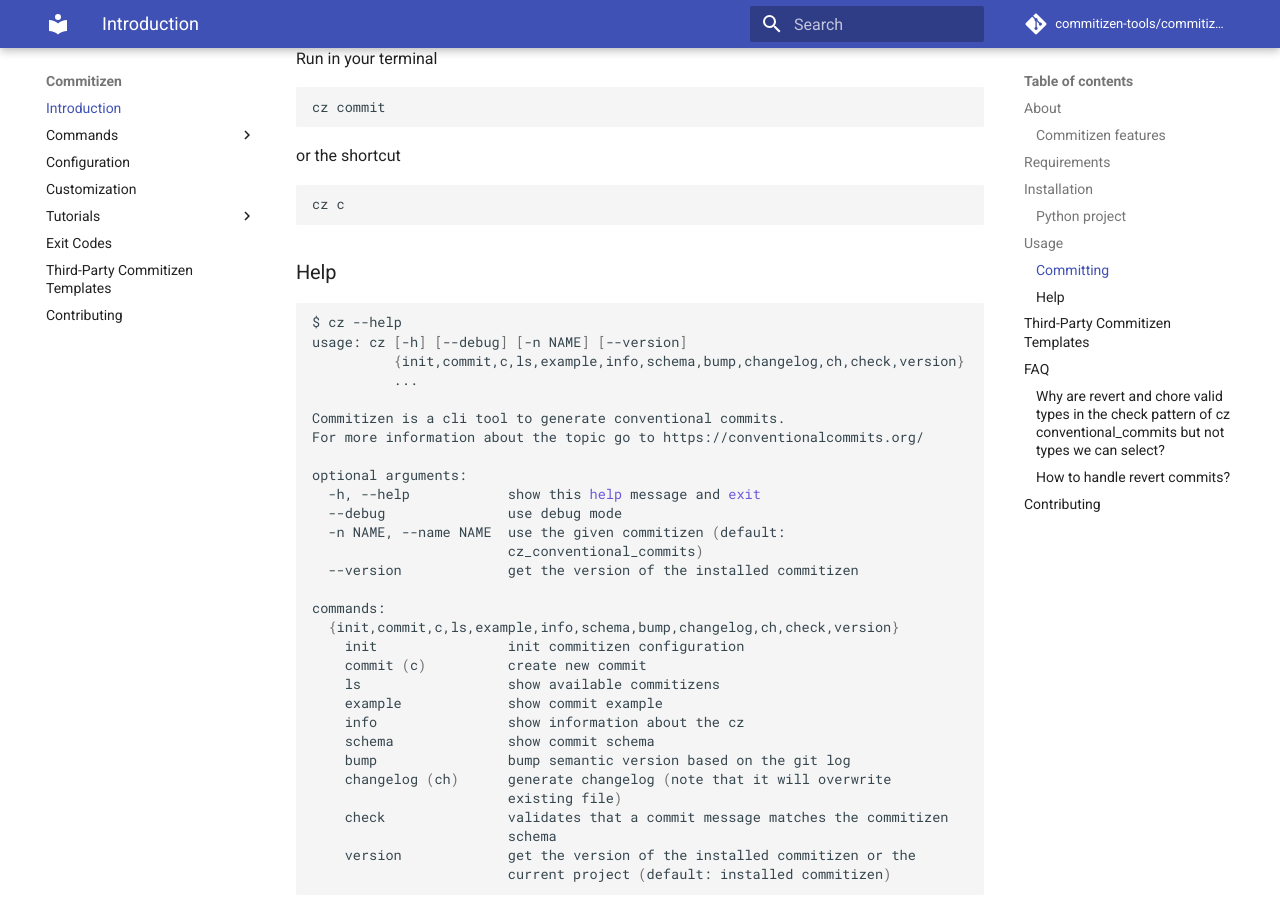
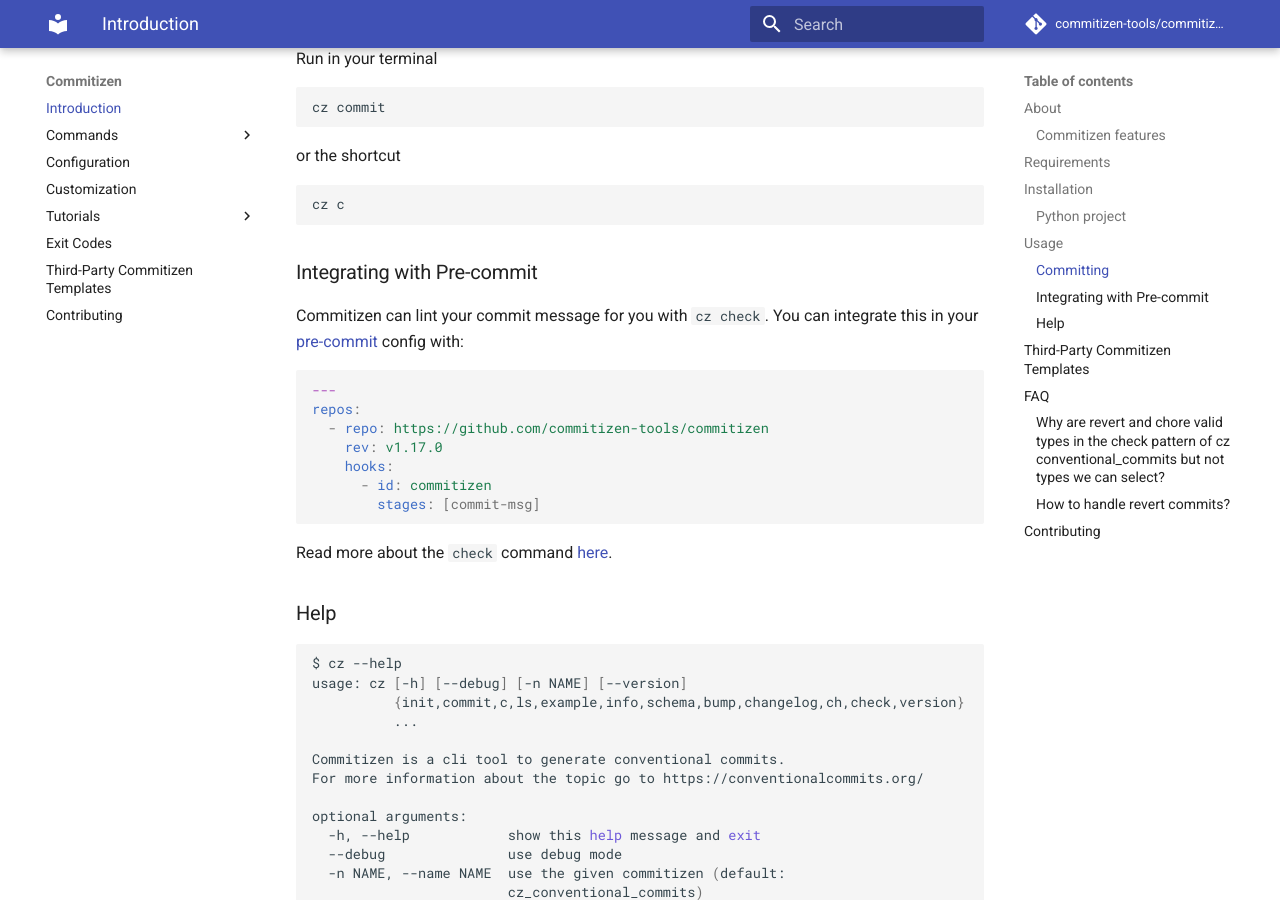
Before and after one commit to commitizen-tools/commitizen, an MkDocs documentation site: the page built from docs/README.md, in a window 1280 px wide and 900 px high, scrolled down 1813 px. Built offline with MkDocs 1.6.1 and Material for MkDocs 9.7.7, drawn with Linux system fonts in a browser that asks for light colours; comment, search, counter and statistics services are not loaded.

Commit message:
docs(README.md): Add pre-commit integration information in README.md

````diff
--- a/docs/README.md
+++ b/docs/README.md
@@ -74,6 +74,20 @@
 cz c
 ```
 
+### Integrating with Pre-commit
+Commitizen can lint your commit message for you with `cz check`.
+You can integrate this in your [pre-commit](https://pre-commit.com/) config with:
+```yaml
+---
+repos:
+  - repo: https://github.com/commitizen-tools/commitizen
+    rev: v1.17.0
+    hooks:
+      - id: commitizen
+        stages: [commit-msg]
+```
+Read more about the `check` command [here](https://commitizen-tools.github.io/commitizen/check/).
+
 ### Help
 
 ```bash
````
